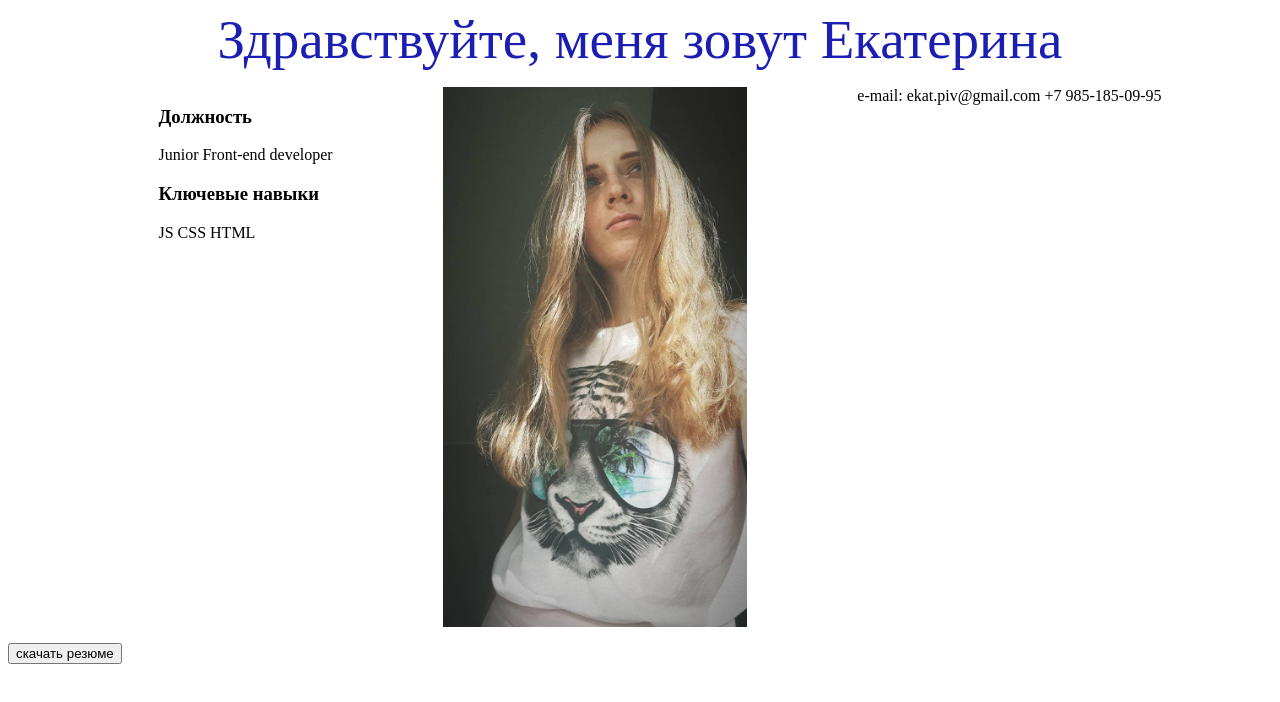
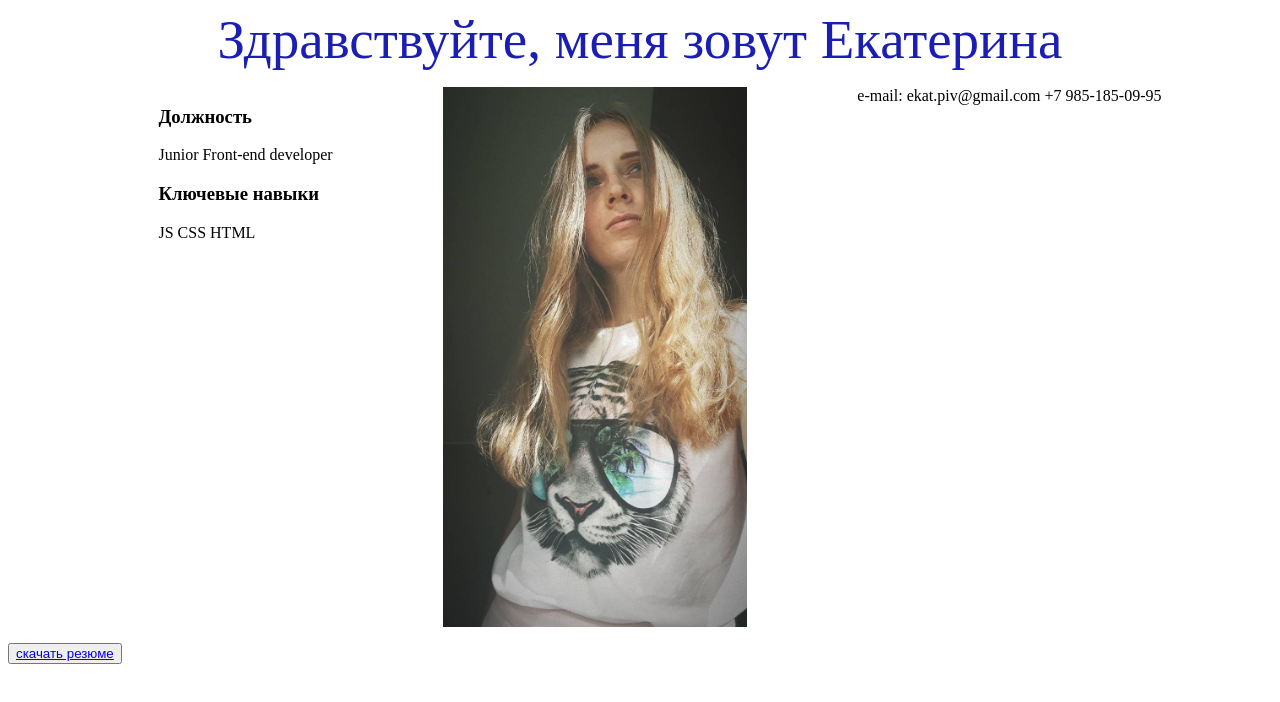
Before and after one commit to katmsc/summary, a plain HTML site: page index.html in a window 1280 px wide. Drawn offline with Linux system fonts and the light colour scheme.

Commit message:
add href on sv

```diff
--- a/index.html
+++ b/index.html
@@ -36,7 +36,7 @@
 			</ul>
 
 			<button class="top-section__button">
-				скачать резюме
+				<a download href="summary Pivovarova.pdf">скачать резюме</a>
 			</button>
 		</header>
 	</body>
```
Also changed, not shown: 3 other files.
